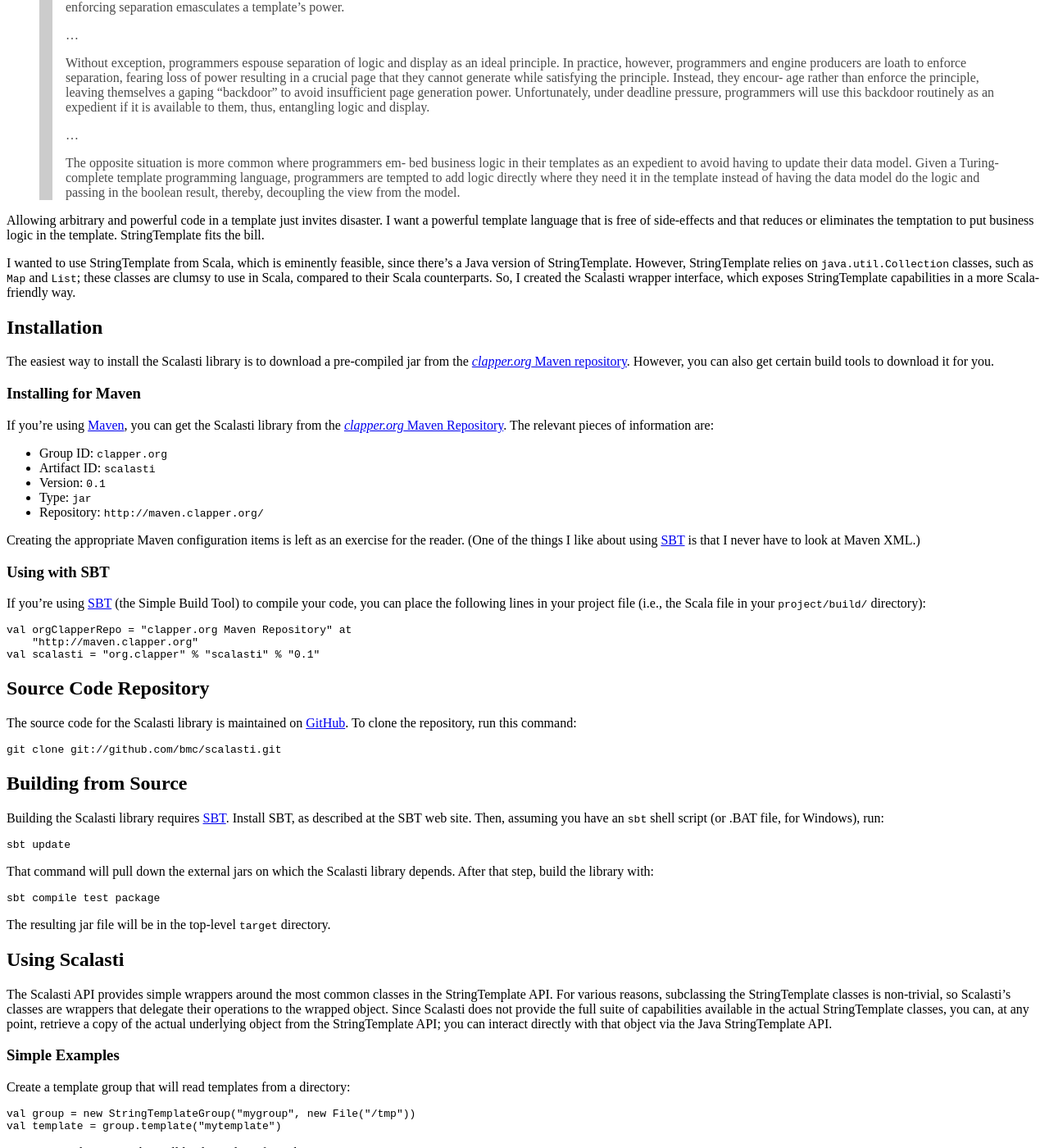
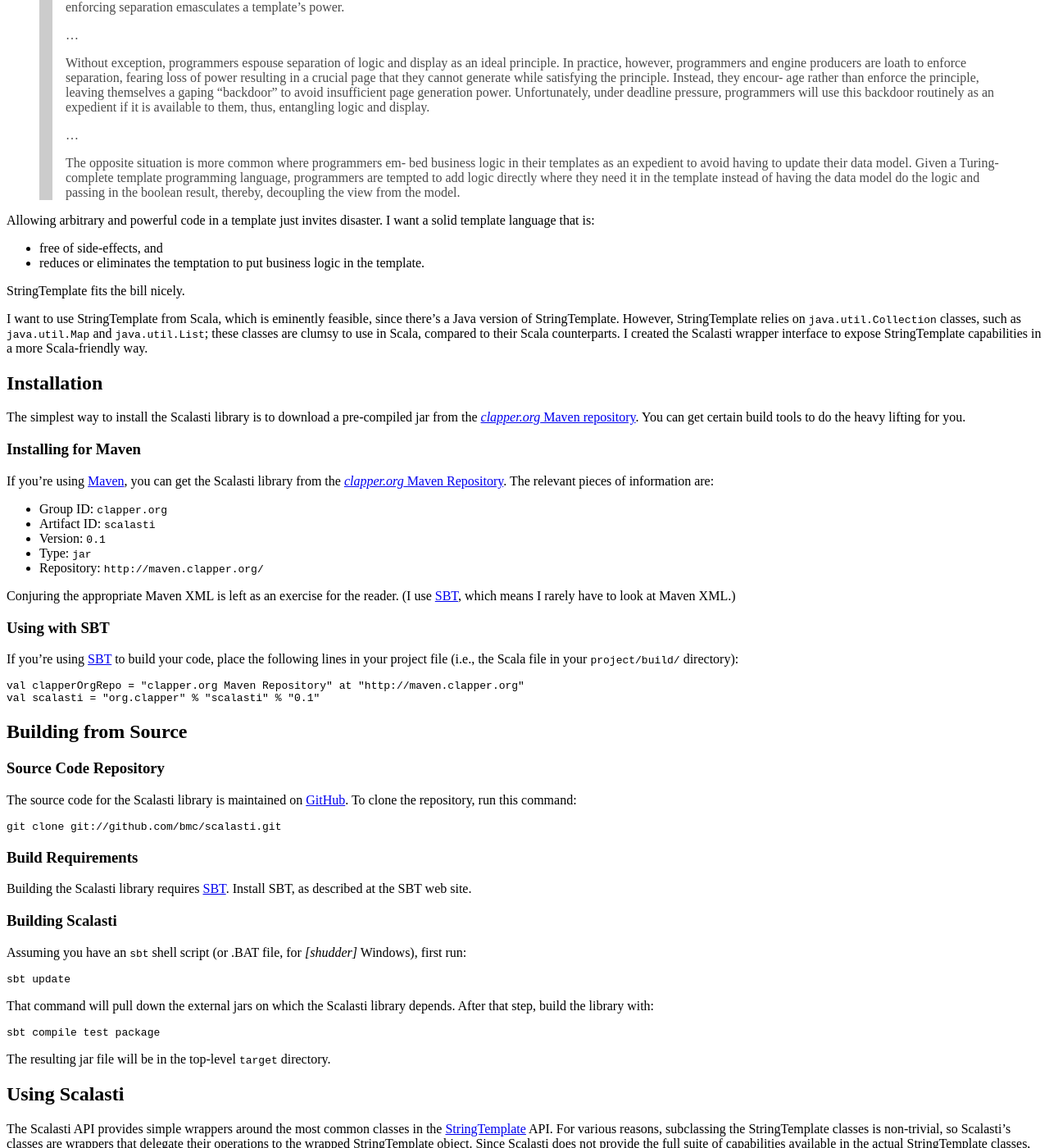
Before and after one commit to bmc/scalasti, a Jekyll site: the page built from index.md, in a window 1280 px wide and 1400 px high, scrolled down 441 px. Shown: the whole window at 82% size. Built offline with Jekyll 4.4.1, drawn with Linux system fonts in a browser that asks for light colours; some of the changed text lies outside the part shown.

Commit message:
Some slight rewording

```diff
--- a/index.md
+++ b/index.md
@@ -11,15 +11,15 @@
 
 ## Rationale
 
-[StringTemplate][] is one of many Java-based template engines; other
-examples include [Google's Closure Templates][], [FreeMarker][] and
-[Velocity][]. There are also Scala-based template engines, such as
-[Scalate][], a powerful template language that bills itself as being
-"like JSP without the crap, but with added Scala coolness."
+[StringTemplate][] is a Java-based template engines, comparable in
+functionality to APIs like [Google's Closure Templates][], [FreeMarker][]
+and [Velocity][]. There are also Scala-based template engines, such as
+[Scalate][] (a powerful template language that bills itself as being "like
+JSP without the crap, but with added Scala coolness.")
 
 The problem with most template languages, though, is that they're a little
-(or a lot) *too* powerful. As Terence Parr, creator of StringTemplate,
-wrote, in his paper
+(or a lot) too powerful. As Terence Parr, creator of StringTemplate, wrote,
+in his paper
 [*Enforcing Strict Model-View Separation in Template Engines*][]:
 
 > The mantra of every experienced web application developer is the same:
@@ -50,23 +50,27 @@
 > template instead of having the data model do the logic and passing in the
 > boolean result, thereby, decoupling the view from the model.
 
-Allowing arbitrary and powerful code in a template just invites disaster.
-I want a powerful template language that is free of side-effects and that
-reduces or eliminates the temptation to put business logic in the template.
-StringTemplate fits the bill.
+Allowing arbitrary and powerful code in a template just invites disaster. I
+want a solid template language that is:
 
-I wanted to use StringTemplate from Scala, which is eminently feasible, since
-there's a Java version of StringTemplate. However, StringTemplate relies
-on `java.util.Collection` classes, such as `Map` and `List`; these classes
-are clumsy to use in Scala, compared to their Scala counterparts. So,
-I created the Scalasti wrapper interface, which exposes StringTemplate
-capabilities in a more Scala-friendly way.
+* free of side-effects, and
+* reduces or eliminates the temptation to put business logic in the
+  template.
+
+StringTemplate fits the bill nicely.
+
+I want to use StringTemplate from Scala, which is eminently feasible, since
+there's a Java version of StringTemplate. However, StringTemplate relies on
+`java.util.Collection` classes, such as `java.util.Map` and
+`java.util.List`; these classes are clumsy to use in Scala, compared to
+their Scala counterparts. I created the Scalasti wrapper interface to
+expose StringTemplate capabilities in a more Scala-friendly way.
 
 ## Installation
 
-The easiest way to install the Scalasti library is to download a
-pre-compiled jar from the [*clapper.org* Maven repository][]. However, you
-can also get certain build tools to download it for you.
+The simplest way to install the Scalasti library is to download a
+pre-compiled jar from the [*clapper.org* Maven repository][]. You can get
+certain build tools to do the heavy lifting for you.
 
 ### Installing for Maven
 
@@ -79,32 +83,36 @@
 * Type: `jar`
 * Repository: `http://maven.clapper.org/`
 
-Creating the appropriate Maven configuration items is left as an exercise
-for the reader. (One of the things I like about using [SBT][] is that I
-never have to look at Maven XML.)
+Conjuring the appropriate Maven XML is left as an exercise for the reader.
+(I use [SBT][], which means I rarely have to look at Maven XML.)
 
 ### Using with SBT
 
-If you're using [SBT][] (the Simple Build Tool) to compile your code, you
-can place the following lines in your project file (i.e., the Scala file in
-your `project/build/` directory):
+If you're using [SBT][] to build your code, place the following lines in
+your project file (i.e., the Scala file in your `project/build/`
+directory):
 
-    val orgClapperRepo = "clapper.org Maven Repository" at
-        "http://maven.clapper.org"
+    val clapperOrgRepo = "clapper.org Maven Repository" at "http://maven.clapper.org"
     val scalasti = "org.clapper" % "scalasti" % "0.1"
 
-## Source Code Repository
+## Building from Source
+
+### Source Code Repository
 
 The source code for the Scalasti library is maintained on [GitHub][]. To
 clone the repository, run this command:
 
     git clone git://github.com/bmc/scalasti.git
 
-## Building from Source
+### Build Requirements
 
 Building the Scalasti library requires [SBT][]. Install SBT, as described
-at the SBT web site. Then, assuming you have an `sbt` shell script (or .BAT
-file, for Windows), run:
+at the SBT web site.
+
+### Building Scalasti
+
+Assuming you have an `sbt` shell script (or .BAT file, for *\[shudder\]*
+Windows), first run:
 
     sbt update
 
@@ -118,13 +126,13 @@
 ## Using Scalasti
 
 The Scalasti API provides simple wrappers around the most common classes in
-the StringTemplate API. For various reasons, subclassing the StringTemplate
-classes is non-trivial, so Scalasti's classes are wrappers that delegate
-their operations to the wrapped object. Since Scalasti does not provide the
-full suite of capabilities available in the actual StringTemplate classes,
-you can, at any point, retrieve a copy of the actual underlying object from
-the StringTemplate API; you can interact directly with that object via the
-Java StringTemplate API.
+the [StringTemplate][] API. For various reasons, subclassing the
+StringTemplate classes is non-trivial, so Scalasti's classes are wrappers
+that delegate their operations to the wrapped StringTemplate object. Since
+Scalasti does not provide the full suite of capabilities available in the
+actual StringTemplate classes, you can, at any point, retrieve a copy of
+the actual underlying StringTemplate API object, so you can interact
+directly with it.
 
 ### Simple Examples
 
```
